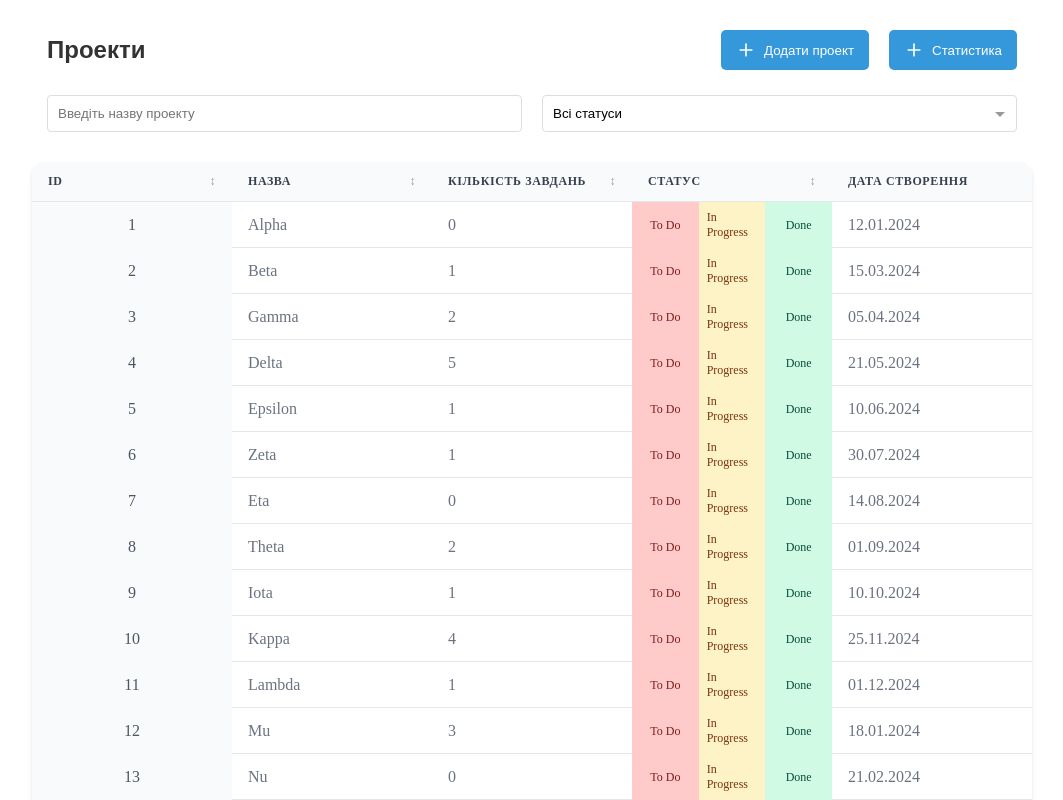
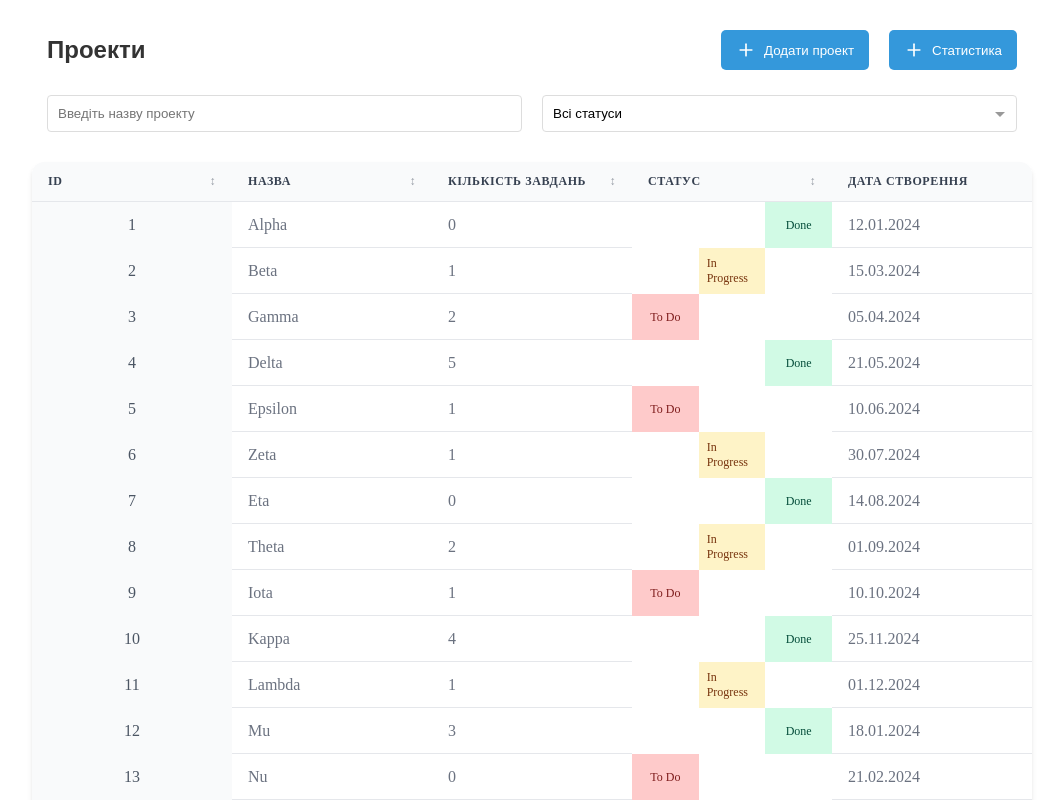
Before and after one commit to Sholudyvyy/payalnya-test-task, a Vue app: page / in a window 1280 px wide. Shown: the top 800 px of the page, without its empty margins (108-1171 px from the left). Built offline with nearby package versions, Linux system fonts and the light colour scheme.

Commit message:
Fix status show status

```diff
--- a/src/components/GeneralTable.vue
+++ b/src/components/GeneralTable.vue
@@ -182,9 +182,9 @@ export default defineComponent({
               </th>
               <td v-else-if="index === 3" class="status-cell">
                 <div class="status-container">
-                  <div class="status-item todo">To Do</div>
-                  <div class="status-item in-progress">In Progress</div>
-                  <div class="status-item done">Done</div>
+                  <div class="status-item todo" :style="{ visibility: date === 'To Do' ? 'visible' : 'hidden' }">To Do</div>
+                  <div class="status-item in-progress" :style="{ visibility: date === 'In Progress' ? 'visible' : 'hidden' }">In Progress</div>
+                  <div class="status-item done" :style="{ visibility: date === 'Done' ? 'visible' : 'hidden' }">Done</div>
                 </div>
               </td>
               <td v-else class="table-cell">{{ date }}</td>
```
